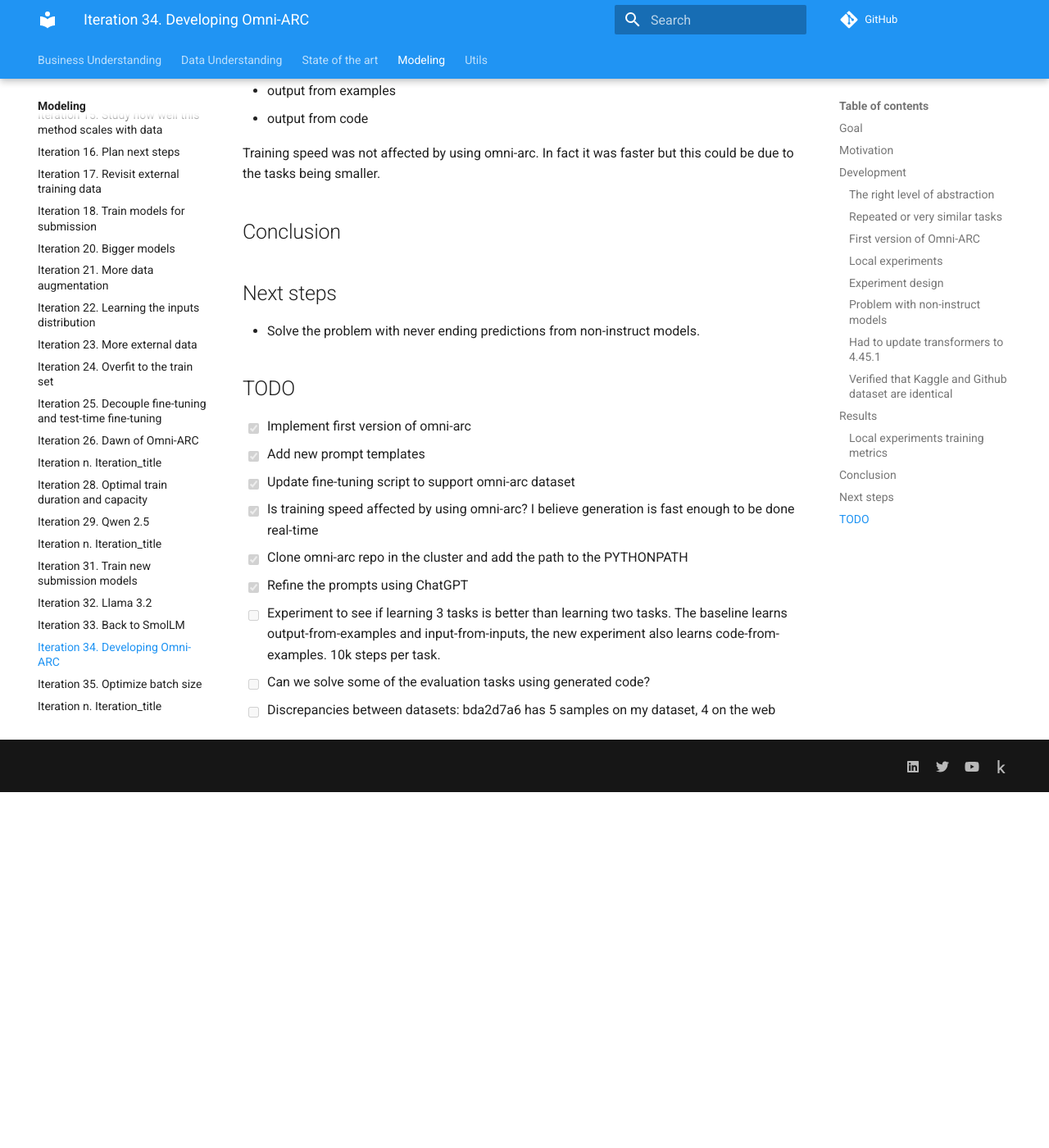
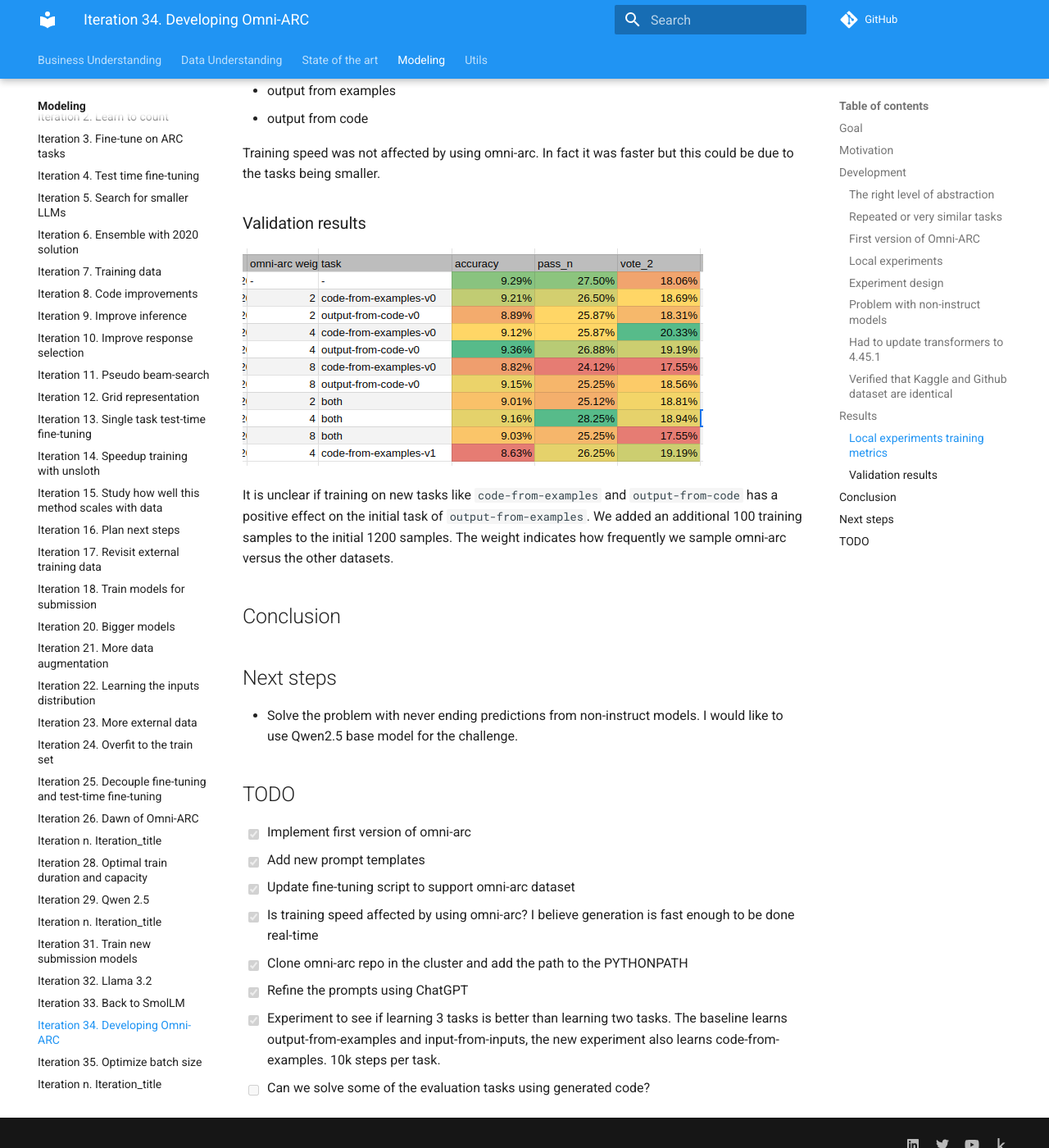
Before and after one commit to zhengjunyao-work/arc24, an MkDocs documentation site: the page built from docs/modeling/Iteration_34_developing_omni_arc.md, in a window 1280 px wide and 1400 px high, scrolled down 2155 px. Shown: the whole window at 82% size. Built offline with MkDocs 1.6.1 and Material for MkDocs 9.7.7, drawn with Linux system fonts in a browser that asks for light colours; comment, search, counter and statistics services are not loaded; before the commit the page ends 3121 px from its top, so only the background shows below that.

Commit message:
documented results

```diff
--- a/docs/modeling/Iteration_34_developing_omni_arc.md
+++ b/docs/modeling/Iteration_34_developing_omni_arc.md
@@ -174,11 +174,20 @@
 
 Training speed was not affected by using omni-arc. In fact it was faster but this could be due to the tasks being smaller.
 
+### Validation results
+
+![validation results](res/2024-10-09-11-30-32.png)
+
+It is unclear if training on new tasks like `code-from-examples` and `output-from-code` has a positive
+effect on the initial task of `output-from-examples`. We added an additional 100 training samples to the
+initial 1200 samples. The weight indicates how frequently we sample omni-arc versus the other datasets.
+
 ## Conclusion
 
 ## Next steps
 
-- Solve the problem with never ending predictions from non-instruct models.
+- Solve the problem with never ending predictions from non-instruct models. I would like to use Qwen2.5 base model
+  for the challenge.
 
 ## TODO
 
@@ -188,6 +197,5 @@
 - [x] Is training speed affected by using omni-arc? I believe generation is fast enough to be done real-time
 - [x] Clone omni-arc repo in the cluster and add the path to the PYTHONPATH
 - [x] Refine the prompts using ChatGPT
-- [ ] Experiment to see if learning 3 tasks is better than learning two tasks. The baseline learns output-from-examples and input-from-inputs, the new experiment also learns code-from-examples. 10k steps per task.
+- [x] Experiment to see if learning 3 tasks is better than learning two tasks. The baseline learns output-from-examples and input-from-inputs, the new experiment also learns code-from-examples. 10k steps per task.
 - [ ] Can we solve some of the evaluation tasks using generated code?
-- [ ] Discrepancies between datasets: bda2d7a6 has 5 samples on my dataset, 4 on the web
```
Also changed, not shown: docs/modeling/res/2024-10-09-11-30-32.png (added).
